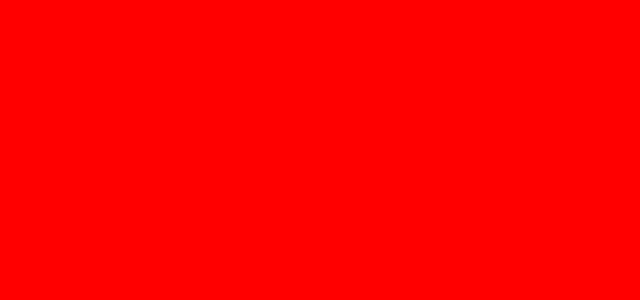
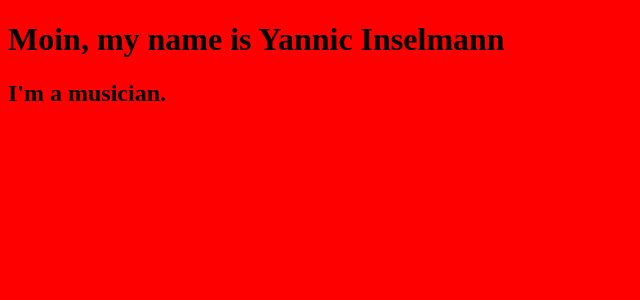
Before and after one commit to yanniz0r/Inseldu.de, a Next.js app: page / in a window 1280 px wide. Shown: the top 300 px of the page, without its empty margins (0-640 px from the left). Built offline with nearby package versions, Linux system fonts and the light colour scheme.

Commit message:
feat: pseudo typer

```diff
--- /dev/null
+++ b/components/pseudo-typer.tsx
@@ -0,0 +1,35 @@
+import React, { FC, useState, useLayoutEffect, useEffect } from "react";
+
+interface PseudoTyperProps {
+    words: string[];
+}
+
+// TODO Considerations regarding serverside rendering
+// TODO Considerations regarding a11y
+export const PseudoTyper: FC<PseudoTyperProps> = ({ words }) => {
+    const [displayedWord, setDisplayedWord] = useState("");
+    const [currentWordIndex, setCurrentWordIndex] = useState(0);
+    const [currentLetterIndex, setCurrentLetterIndex] = useState(0);
+
+    useLayoutEffect(() => {
+        setDisplayedWord(words[currentWordIndex].slice(0, currentLetterIndex));
+    }, [currentLetterIndex, currentWordIndex]);
+
+    useEffect(() => {
+        const timeoutId = setTimeout(() => {
+            if (currentLetterIndex >= words[currentWordIndex].length) {
+                setTimeout(() => {
+                    setCurrentLetterIndex(0);
+                    setCurrentWordIndex((currentWordIndex + 1) % words.length);
+                }, 2000);
+            } else {
+                setCurrentLetterIndex(currentLetterIndex + 1);
+            }
+        }, 50 + Math.random() * 100);
+        return () => clearTimeout(timeoutId);
+    }, [currentLetterIndex, currentWordIndex]);
+
+    return <span>
+        {displayedWord}
+    </span>;
+}
--- a/pages/index.tsx
+++ b/pages/index.tsx
@@ -1,5 +1,14 @@
 import React from 'react'
 import Head from 'next/head'
+import { PseudoTyper } from '../components/pseudo-typer'
+
+const thingsThatYanniz0rIs = [
+	"software developer",
+	"musician",
+	"photographer",
+	"fan of owls",
+	"nice dude to hang out with"
+]
 
 const Home = () => (
 	<div>
@@ -7,6 +16,8 @@ const Home = () => (
 			<title>Yannic Inselmann</title>
 			<link rel="icon" href="/favicon.ico" />
 		</Head>
+		<h1>Moin, my name is Yannic Inselmann</h1>
+		<h2>I'm a <PseudoTyper words={thingsThatYanniz0rIs}/>.</h2>
 	</div>
 )
 
```
Lines whose indentation alone changed are shown as unchanged.
